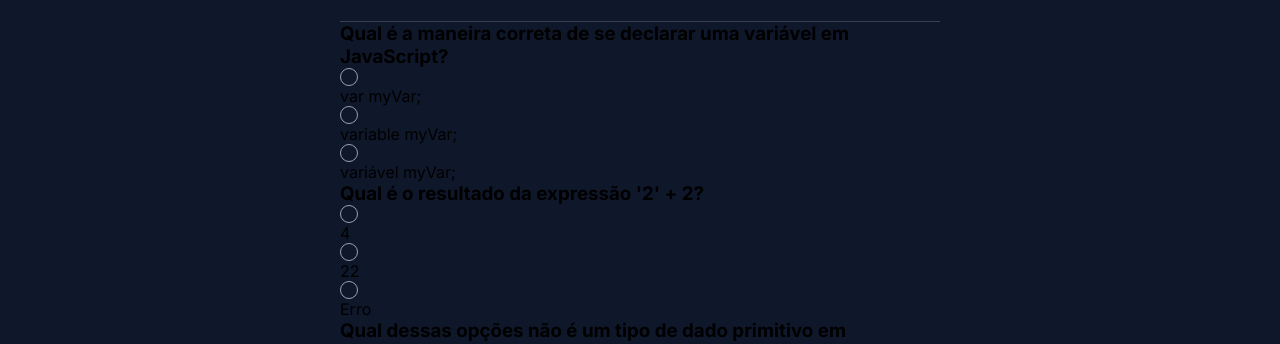
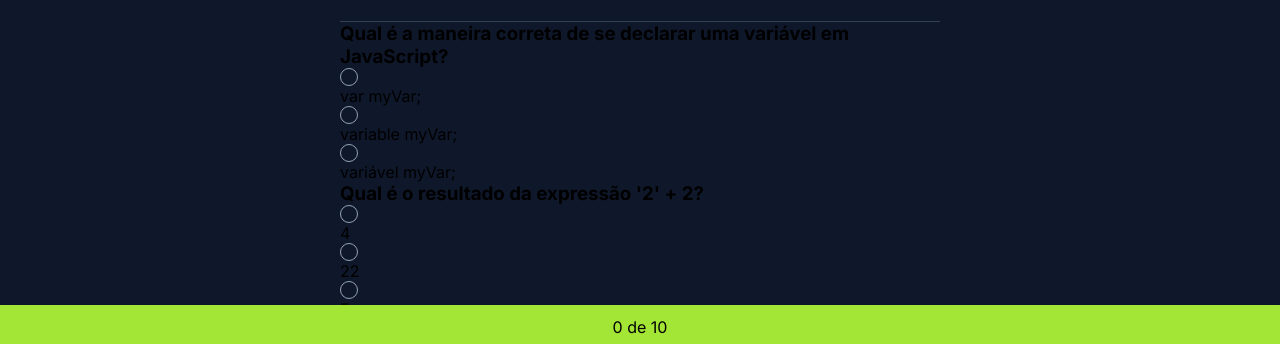
Before and after one commit to HevertonAT/Quiz-JS, a plain HTML site: page index.html in a window 1280 px wide. Shown: the part 451-795 px from the top of the page. Drawn offline with Linux system fonts and the light colour scheme.

Commit message:
Update style.css

```diff
--- a/style.css
+++ b/style.css
@@ -127,12 +127,12 @@ input:checked:before {
 } */
 
 /* declaração */
-#Acertos span {
+#acertos span {
   text-align: center;
   background-color: #A3E635;
 
   position: fixed;
-  bottom:0;
+  bottom: 0;
   left: 0;
 
   width: 100%;
```
